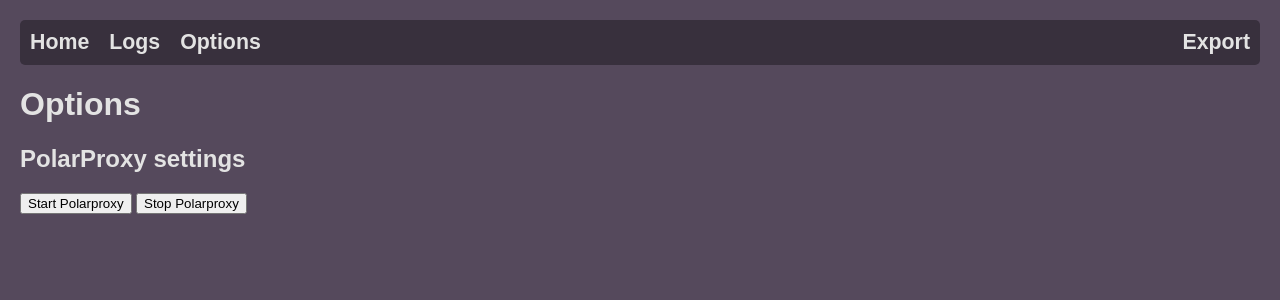
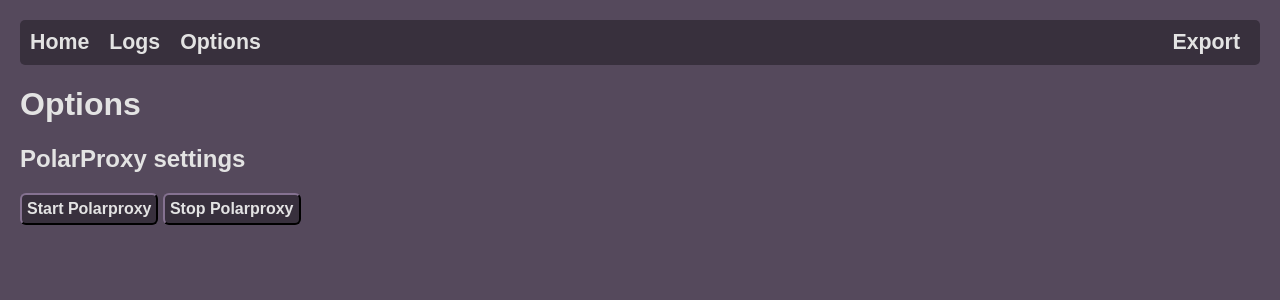
Before and after one commit to Pumacks/Webclient-PolayProxy, a Flask app: page /options in a window 1280 px wide. Shown: the top 300 px of the page. Run offline with Flask 3, Linux system fonts and the light colour scheme.

Commit message:
added styling for buttons and navbar

```diff
--- a/app/static/style.css
+++ b/app/static/style.css
@@ -1,8 +1,6 @@
 @font-face {
 	font-family: "Hurmit NerdFont";
 	src: url("/static/fonts/HurmitNerdFontMono-Light.otf") format("opentype");
-	font-weight: normal;
-	font-style: normal;
 }
 
 body {
@@ -24,12 +22,11 @@ body {
 ul.navbar {
 	display: flex;
 	list-style: none;
-	padding: 20;
-	margin: 20;
 }
 
 ul.navbar li:last-child {
 	margin-left: auto;
+	padding-right: 10px;
 }
 
 .navbar li {
@@ -59,13 +56,16 @@ ul.navbar li:last-child {
 	display: none;
 	min-width: 120px; /* oder wie gewünscht */
 	box-shadow: 0 4px 8px rgba(0, 0, 0, 0.1);
-	text-align: center;
+	text-align: left;
 }
 
 .dropdown:hover .dropdown-content {
+	//display: block;
+}
+
+.dropdown.open .dropdown-content {
 	display: block;
 }
-
 
 ul.dropdown-content {
 	padding-left: 0px;
@@ -79,9 +79,6 @@ ul.dropdown-content {
 	background-color: #463c4d;
 }
 
-.dropdown:hover .dropdown-content {
-	display: block;
-}
 
 #logwindow {
 	height: 600px;
@@ -95,14 +92,36 @@ ul.dropdown-content {
 	font-weight: bold;
 }
 
+button{
+	font-family: sans-serif;
+	font-weight: bold;
+	background-color: #38303d;
+	color: #e3e3e3;
+	border-color: #38303d;
+	border-radius: 6px;
+	padding: 5px;
+}
+
+button:hover{
+	background-color: #463c4d;
+	border-color: #463c4d;
+
+}
+
 @media (max-width: 1024px) {
 	body {
+		font-size: 11pt;
+	}
+	button{
 		font-size: 11pt;
 	}
 }
 
 @media (min-width: 1025px) and (max-width: 2560px) {
 	body {
+		font-size: 12pt;
+	}
+	button{
 		font-size: 12pt;
 	}
 }
--- a/app/templates/base.html
+++ b/app/templates/base.html
@@ -15,7 +15,7 @@
 				<li><a href="{{ url_for('logs') }}">Logs</a></li>
 				<li><a href="{{ url_for('options') }}">Options</a></li>
 				<li class="dropdown">
-					<a href="#">Export</a>
+					<a href="#" onclick="toggleDropdown(event)">Export</a>
 					<ul class="dropdown-content">
 						<li><a>Logs</a></li>
 						<li><a>Pcap</a></li>
@@ -28,3 +28,17 @@
 		<div class="content">{% block content %}{% endblock %}</div>
 	</body>
 </html>
+
+<script>
+	function toggleDropdown(event) {
+		event.preventDefault(); // verhindert das Springen des Links
+		const dropdown = event.target.closest(".dropdown");
+		dropdown.classList.toggle("open");
+	}
+	document.addEventListener("click", function (e) {
+		const openDropdown = document.querySelector(".dropdown.open");
+		if (openDropdown && !openDropdown.contains(e.target)) {
+			openDropdown.classList.remove("open");
+		}
+	});
+</script>
```
